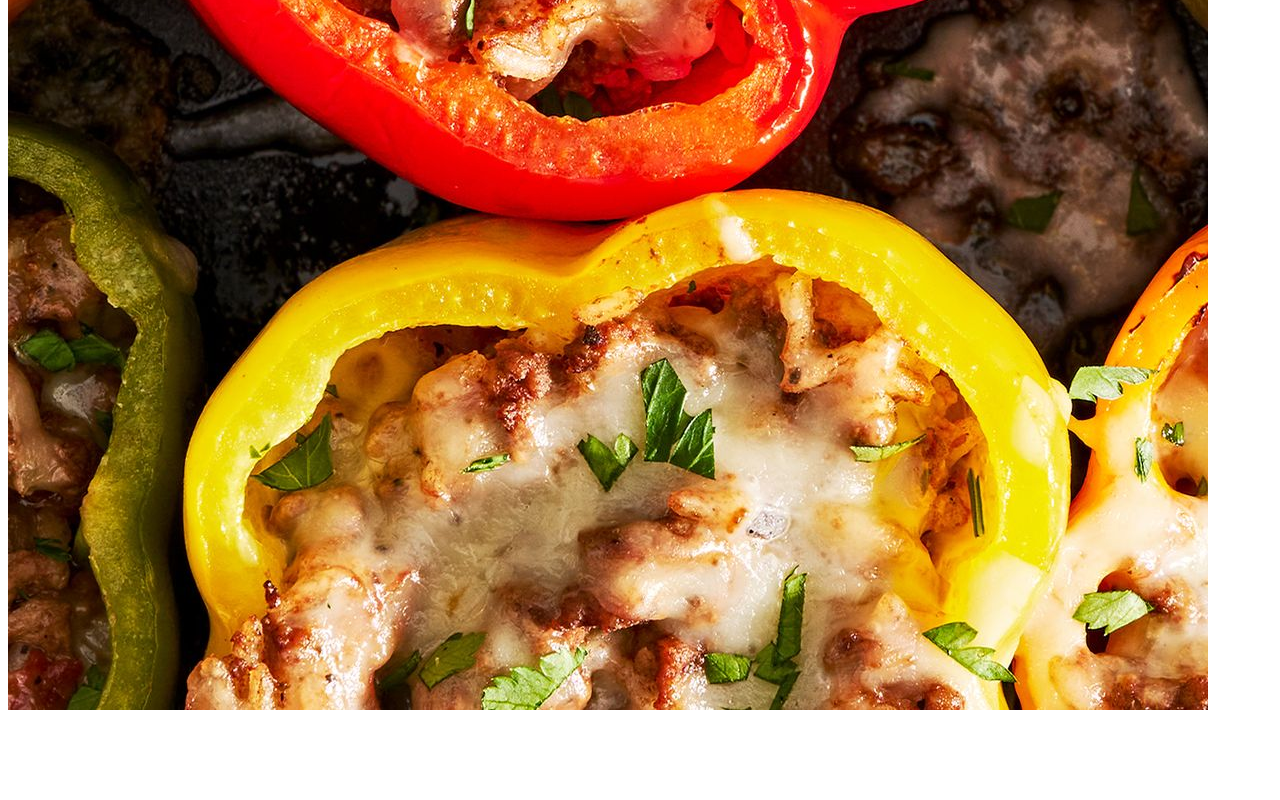
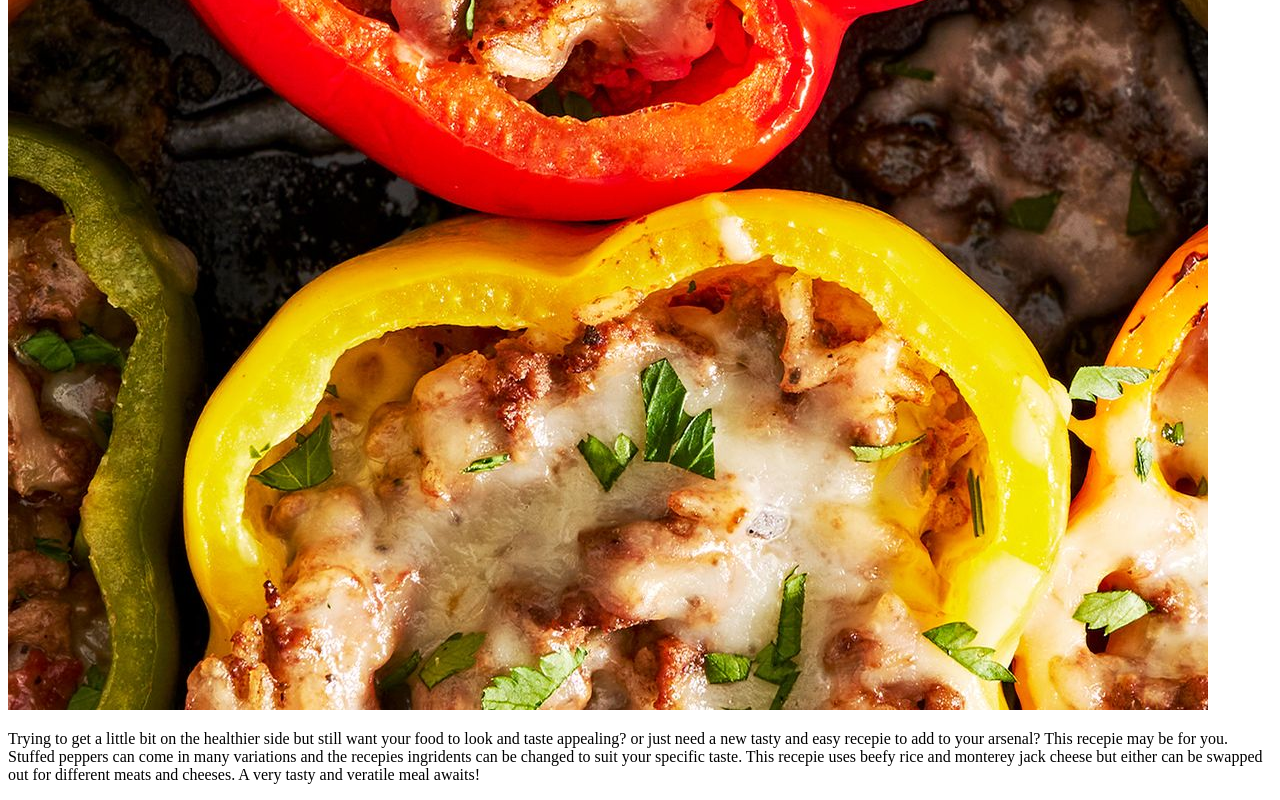
Before and after one commit to TC0932/odin-recipes, a plain HTML site: page recipes/Stuffed-peppers.html in a window 1280 px wide. Shown: the part 565-1365 px from the top of the page. Before the commit the page ends 1295 px from the top, so only its background shows below. Drawn offline with Linux system fonts and the light colour scheme.

Commit message:
Add description for stuffed peppers

```diff
--- a/recipes/Stuffed-peppers.html
+++ b/recipes/Stuffed-peppers.html
@@ -11,6 +11,10 @@
 
     <img src="../images/stuffed-peppers.jpeg" alt="Bell peppers filled with rice and seasoned meat topped with melted cheese">
 
-    <p></p>
+    <p>Trying to get a little bit on the healthier side but still want your food to look and taste appealing? or just need a new tasty and easy recepie to add to your arsenal? This recepie may be for you. Stuffed peppers can come in many variations and the recepies ingridents can be changed to suit your specific taste. This recepie uses beefy rice and monterey jack cheese but either can be swapped out for different meats and cheeses. A very tasty and veratile meal awaits!</p>
+
+
+
+
 </body>
 </html>
```
